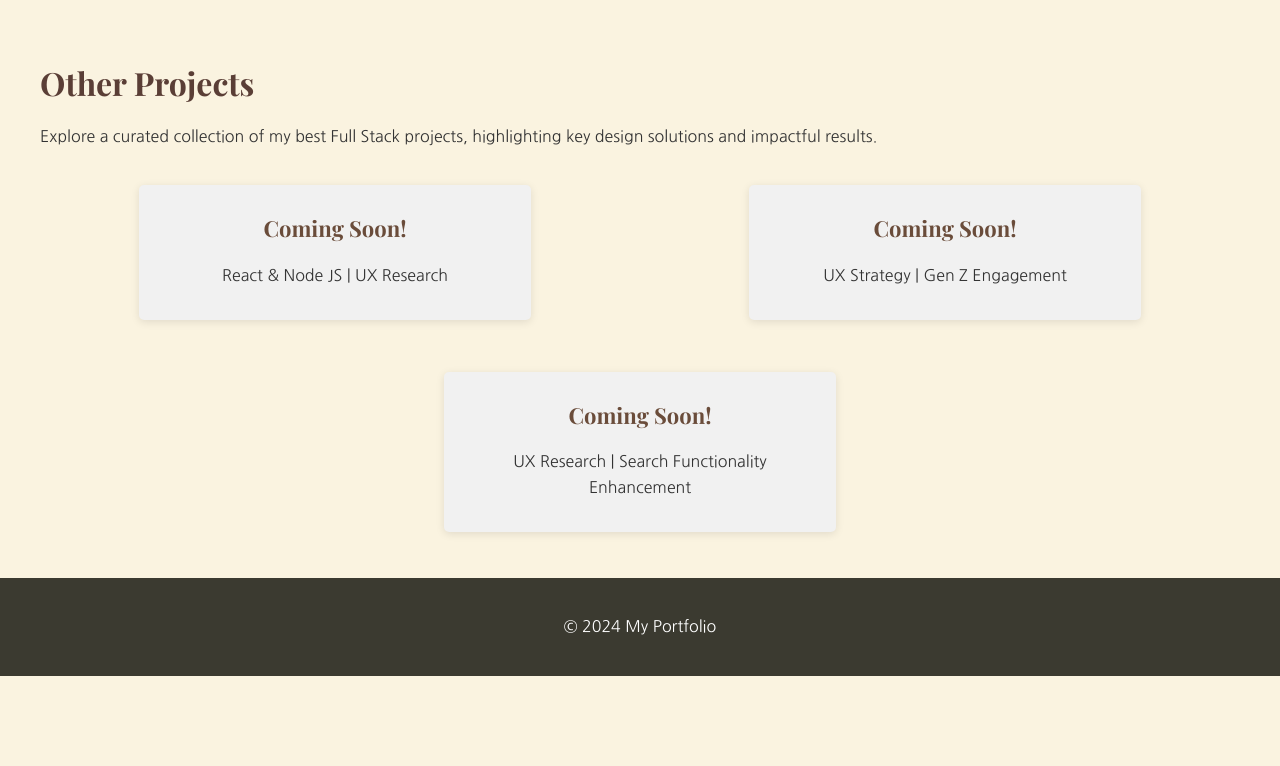
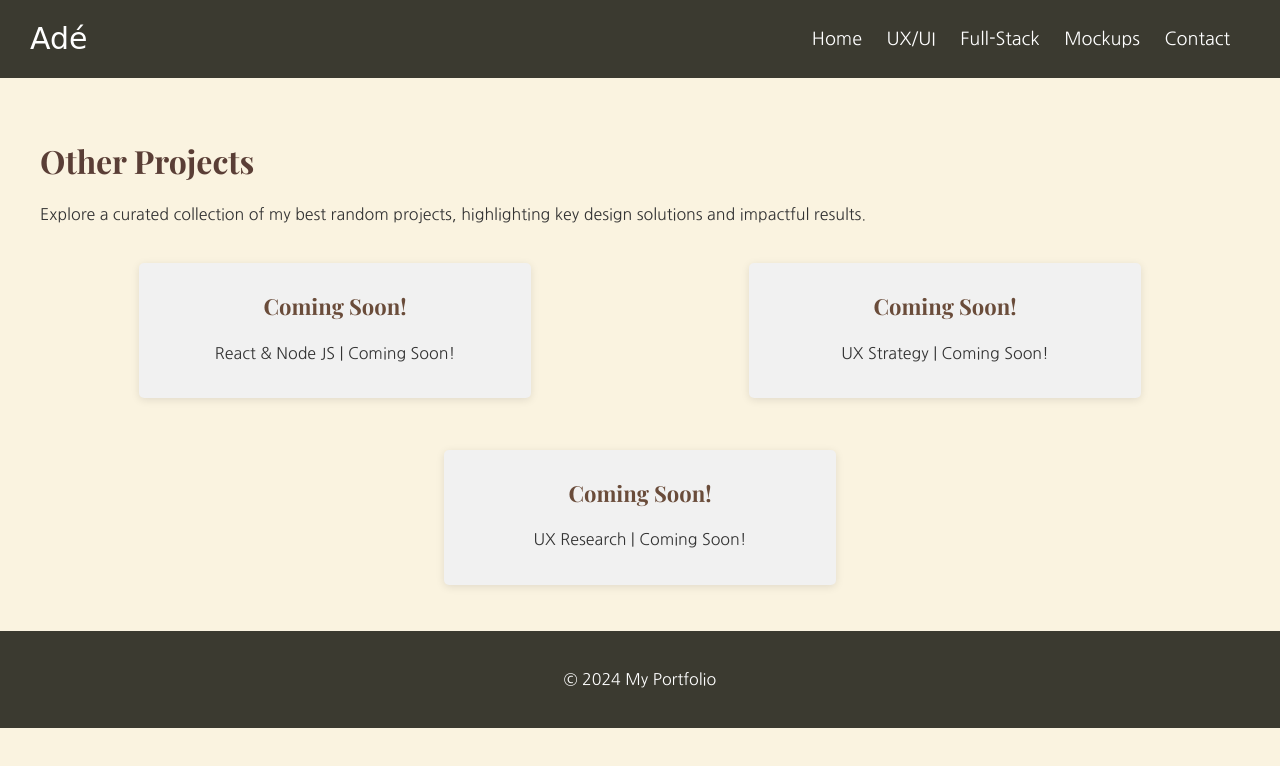
Before and after one commit to adelad100/resume-website, a website: page other.html in a window 1280 px wide. Drawn offline with nearby package versions, Linux system fonts and the light colour scheme; a web font is replaced by a local one.

Commit message:
resume edits - added WIP sections

```diff
--- a/other.html
+++ b/other.html
@@ -7,25 +7,38 @@
     <link rel="stylesheet" href="style.css">
     <link href="https://fonts.googleapis.com/css2?family=Nanum+Brush+Script&family=Playfair+Display:wght@700&family=Nanum+Gothic&display=swap" rel="stylesheet">
 </head>
+<header>
+    <div class="navbar">
+        <a href="index.html" class="logo">Adé</a>
+        <nav>
+            <a href="index.html">Home</a>
+            <a href="ux-ui.html">UX/UI</a>
+            <a href="full-stack.html">Full-Stack</a>
+            <a href="wireframes-mockups.html">Mockups</a>
+
+            <a href="#">Contact</a>
+        </nav>
+    </div>
+</header>
 <main>
     <h2>Other Projects</h2>
-    <p>Explore a curated collection of my best Full Stack projects, highlighting key design solutions and impactful results.</p>
+    <p>Explore a curated collection of my best random projects, highlighting key design solutions and impactful results.</p>
 
     <!-- Project Gallery Grid -->
     <section class="project-gallery">
         <div class="project-item" onclick="openModal('modal-braid')">
             <h3>Coming Soon!</h3>
-            <p>React & Node JS | UX Research </p>
+            <p>React & Node JS | Coming Soon!</p>
         </div>
 
         <div class="project-item" onclick="openModal('modal-target')">
             <h3>Coming Soon!</h3>
-            <p>UX Strategy | Gen Z Engagement</p>
+            <p>UX Strategy | Coming Soon!</p>
         </div>
 
         <div class="project-item" onclick="openModal('modal-threads')">
             <h3>Coming Soon!</h3>
-            <p>UX Research | Search Functionality Enhancement</p>
+            <p>UX Research | Coming Soon!</p>
         </div>
     </section>
 </main>
```
Also changed, not shown: full-stack.html (+6 -6 lines), index.html (+1 -1 lines), ux-ui.html (+4 -3 lines), wireframes-mockups.html (+7 -7 lines).
